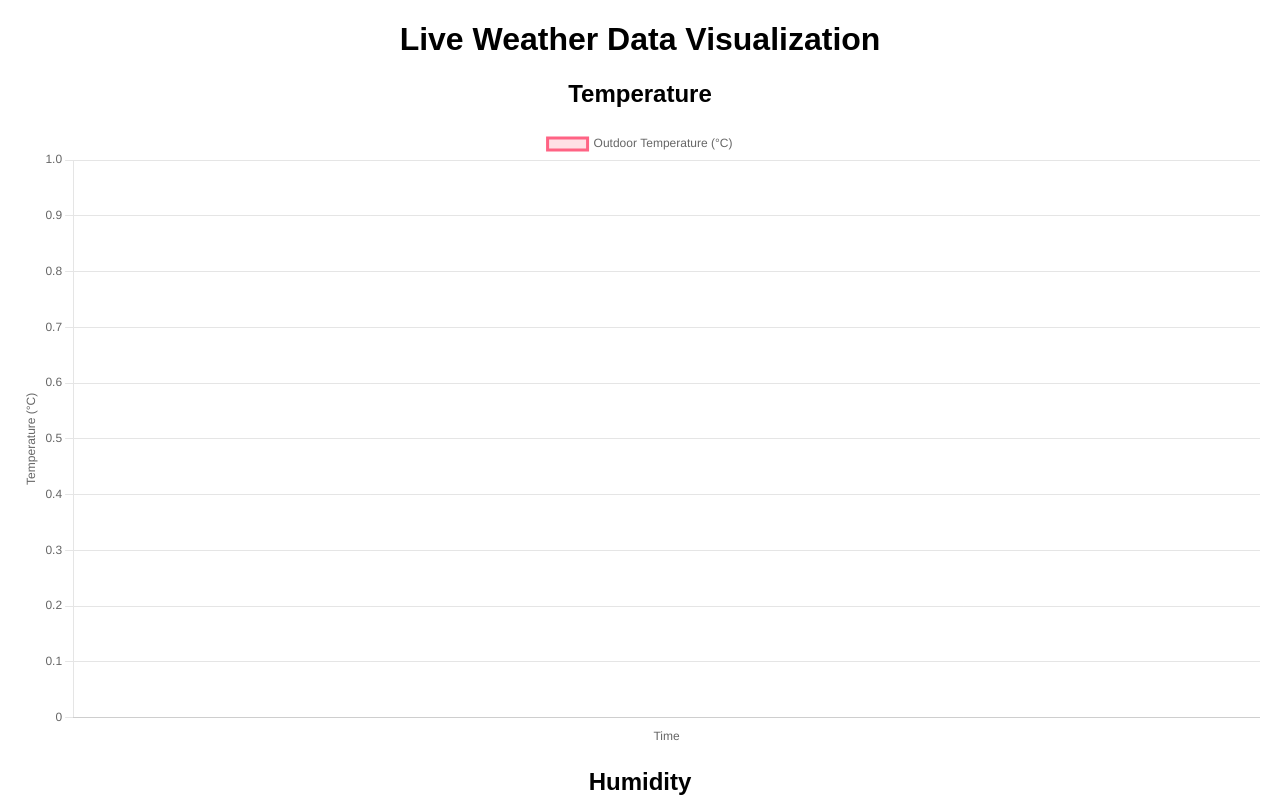
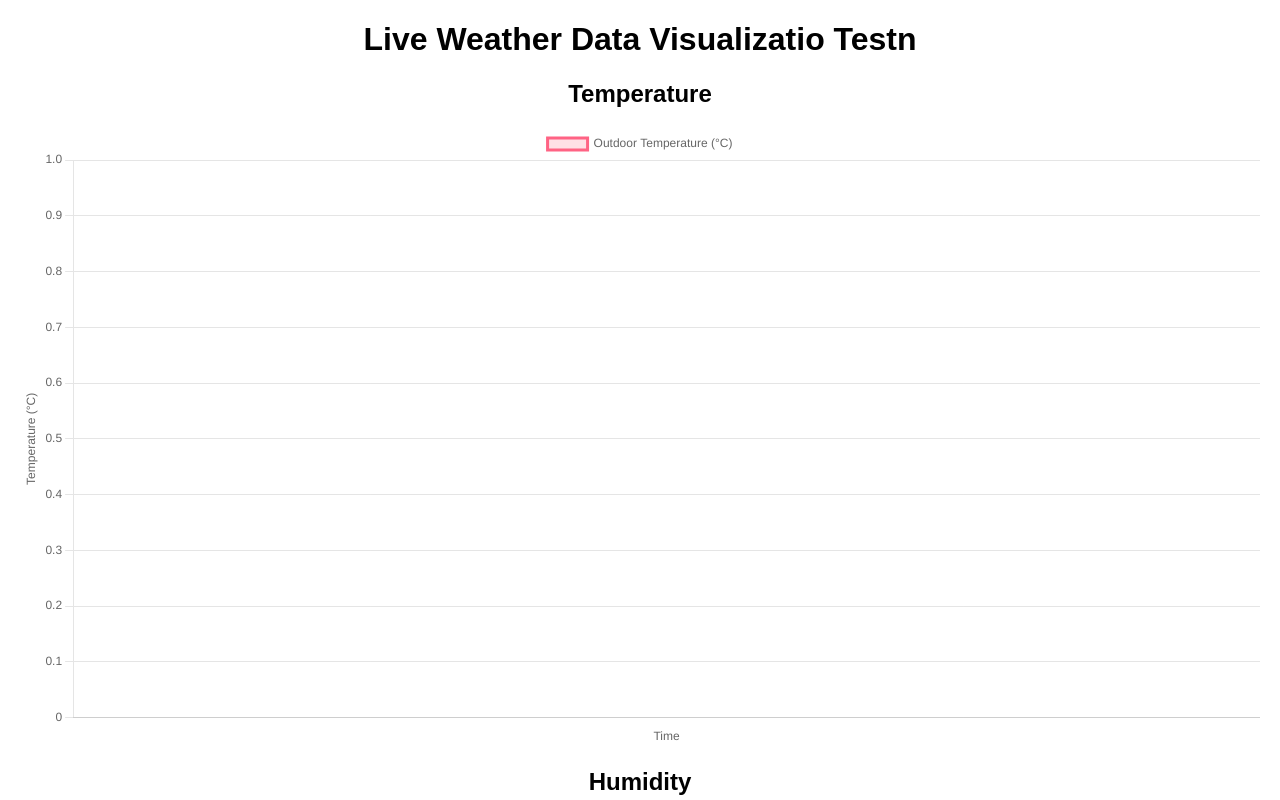
Before and after one commit to Masch1998/weather-jenins, a plain HTML site: page index.html in a window 1280 px wide. Shown: the top 800 px of the page. Drawn offline with nearby package versions, Linux system fonts and the light colour scheme; no server answers.

Commit message:
Update index.html

```diff
--- a/index.html
+++ b/index.html
@@ -8,7 +8,7 @@
   <script src="https://cdn.jsdelivr.net/npm/chart.js"></script>
 </head>
 <body>
-  <h1>Live Weather Data Visualization</h1>
+  <h1>Live Weather Data Visualizatio Testn</h1>
 
   <!-- Add canvas elements for each chart -->
   <div>
```
